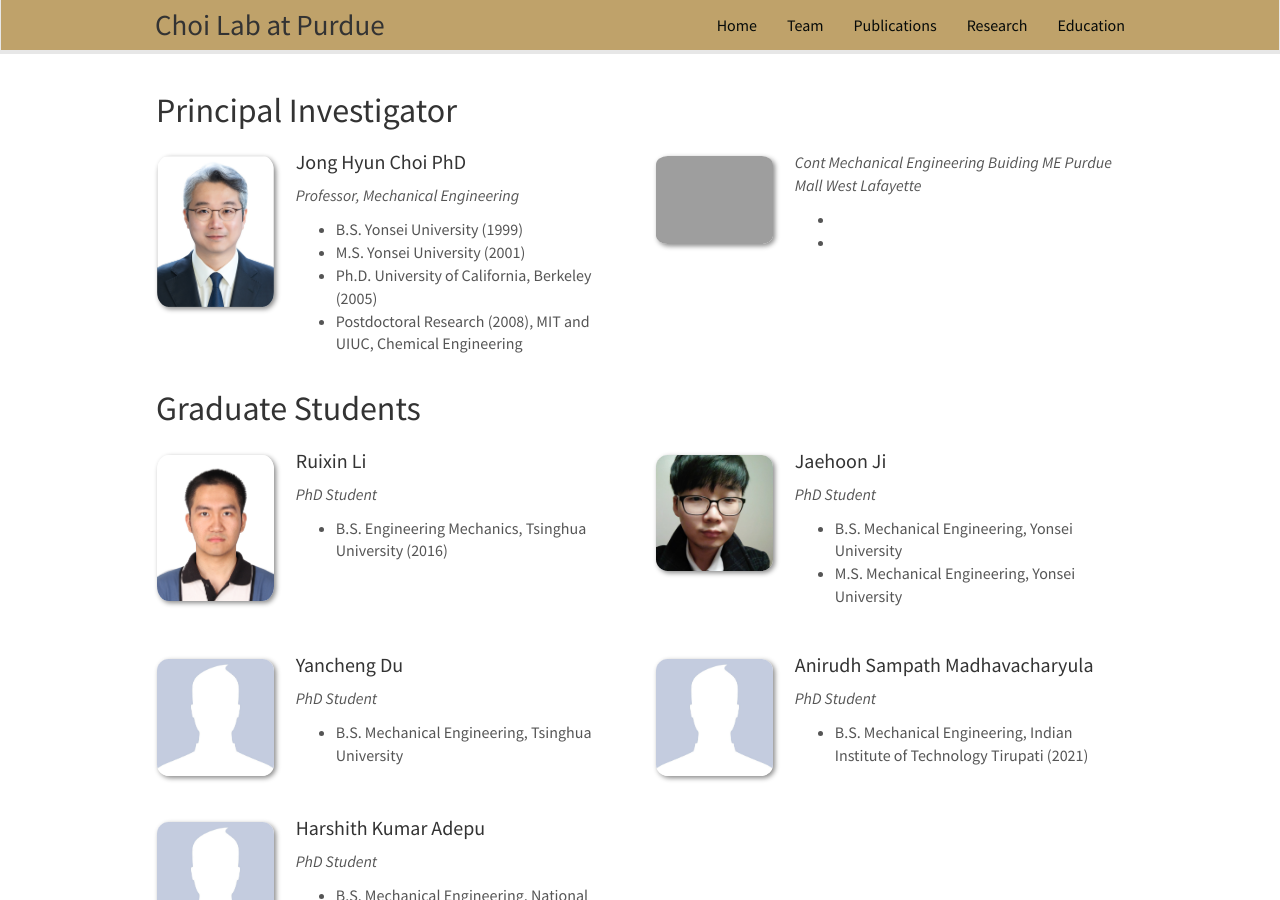
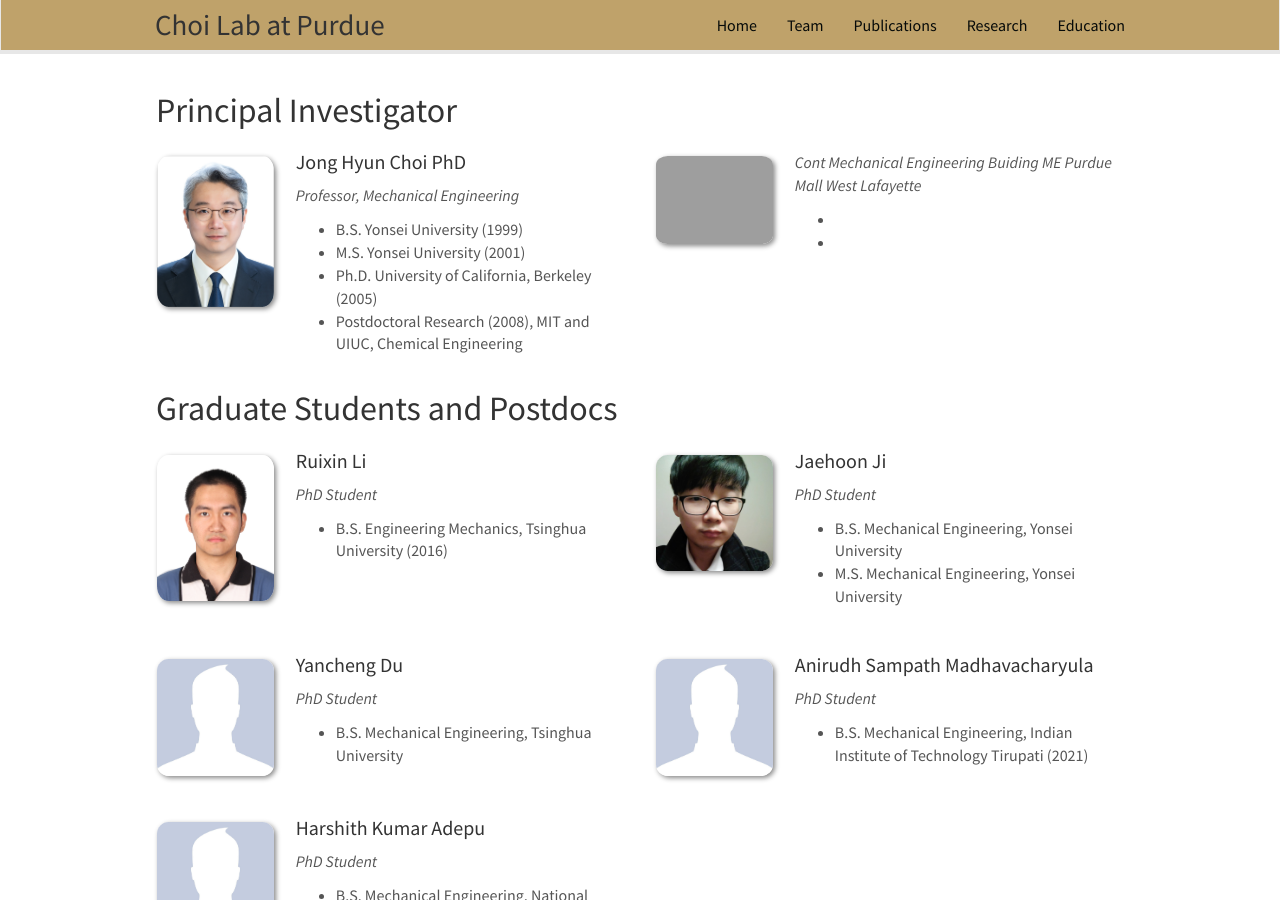
Before and after one commit to choidnalab/choidnalab.github.io, a Jekyll site: the page built from _pages/team.md, in a window 1280 px wide and 900 px high. Built offline with Jekyll 4.4.1, drawn with Linux system fonts in a browser that asks for light colours; nearby versions of some CDN libraries.

Commit message:
Update team.md

```diff
--- a/_pages/team.md
+++ b/_pages/team.md
@@ -71,7 +71,7 @@ permalink: /team/
 {% endif %}
 
 
-## Graduate Students
+## Graduate Students and Postdocs
 {% assign number_printed = 0 %}
 {% for member in site.data.PhD_students %}
 
@@ -186,7 +186,7 @@ permalink: /team/
 
 {% assign even_odd = number_printed | modulo: 2 %}
 {% if even_odd == 1 %}
-</div>
+
 {% endif %}
 
 
```
